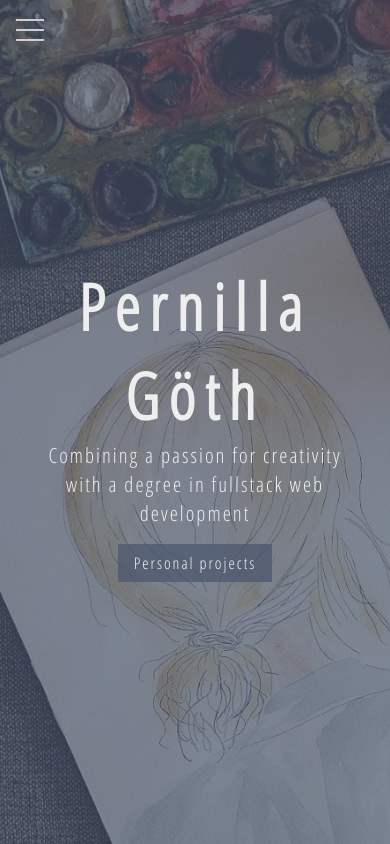
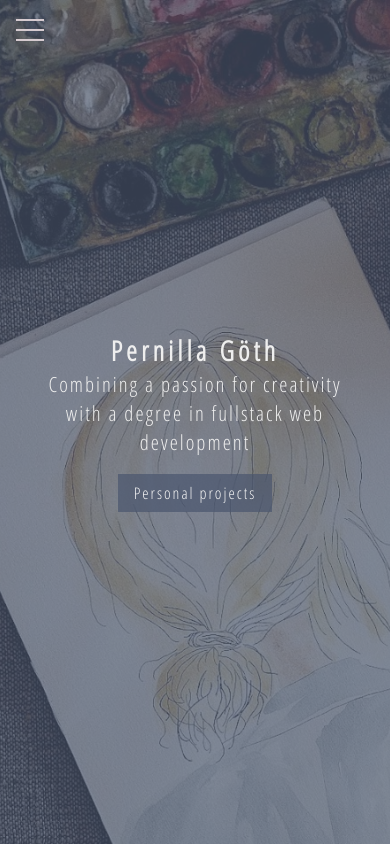
Before and after one commit to pg222jx/portfolio, a React (Create React App) app: page / in a window 390 px wide. Built offline with nearby package versions, Linux system fonts and the light colour scheme.

Commit message:
Making typewriter responsive

```diff
--- a/src/App.css
+++ b/src/App.css
@@ -83,13 +83,14 @@ a {
   height: 100%;
 } */
 
-.showcase .showcase-inner {
+.showcase-inner {
   display: flex;
   flex-direction: column;
   align-items: center;
   justify-content: center;
   text-align: center;
   height: 100vh;
+  max-width: 100vw;
   padding: 30px;
   /* animation: 1.5s ease-in 0s 1 fadeIn; */
 }
@@ -109,14 +110,14 @@ a {
 
 .showcase {
   height: 100vh;
-  max-width: 100%;
+  max-width: 100vw;
   position: relative;
 }
 
 .showcase h1 {
-  font-size: 4rem;
+  font-size: 7vw;
   overflow: hidden;
-  /* white-space: nowrap; */
+  white-space: nowrap;
   margin: 0 auto;
   letter-spacing: .15em;
   animation: typing 3.5s steps(30, end);
@@ -322,7 +323,7 @@ a {
 
 .profilePic {
   width: 100px;
-  min-width: 30%;
+  min-width: 15%;
   border-radius: 10px;
   transition: transform .5s;
 }
```
